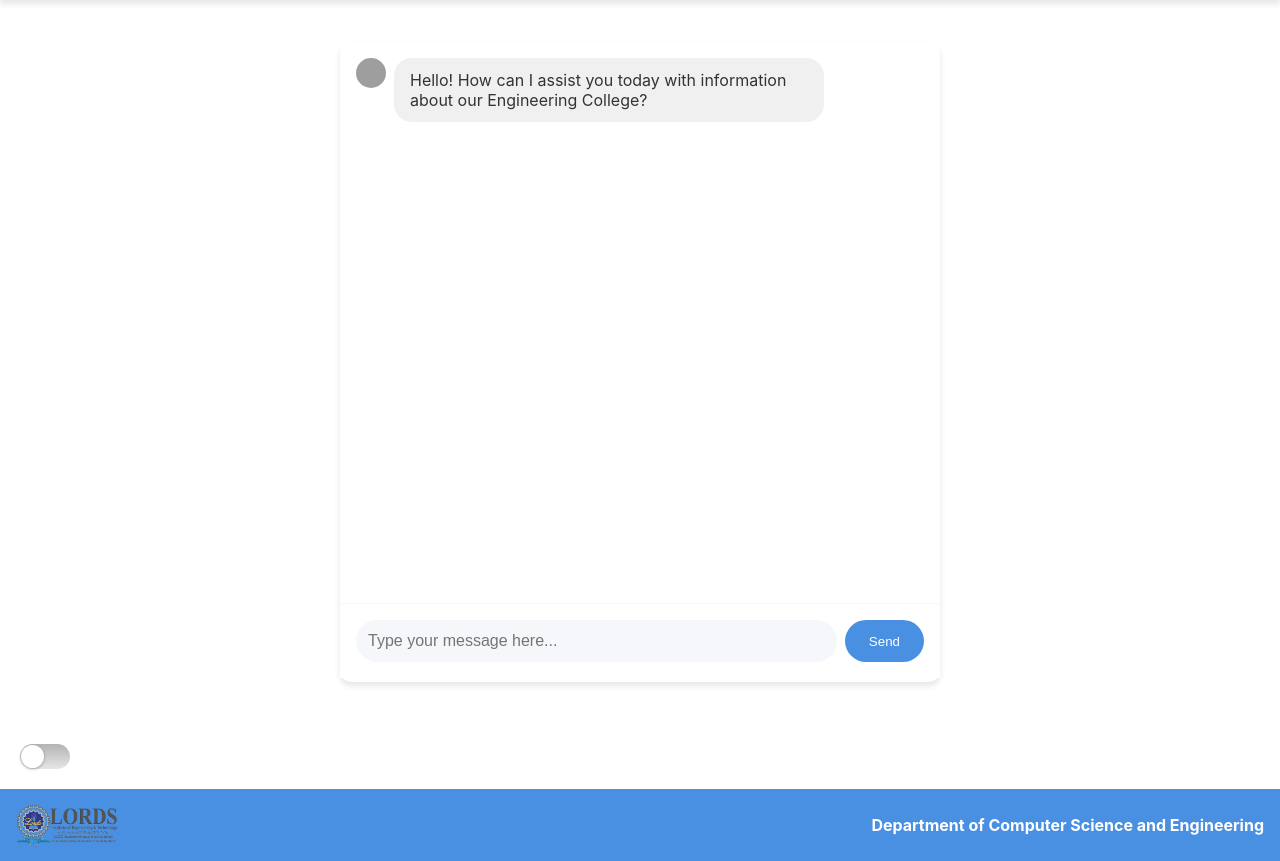
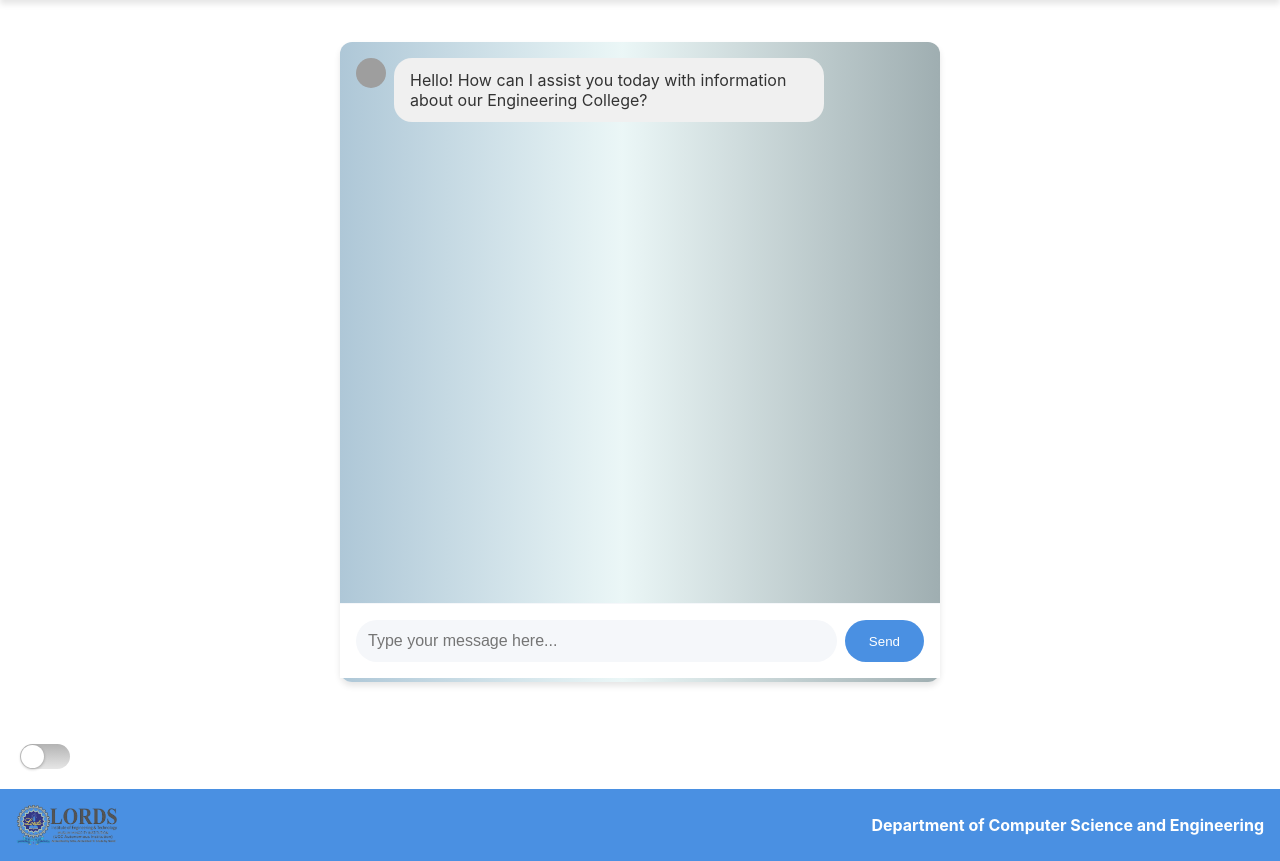
Before and after one commit to sayeedamodi/liet-bot, a Flask app: page / in a window 1280 px wide. Shown: the part 122-983 px from the top of the page. Run offline with Flask 3, Linux system fonts and the light colour scheme; grey boxes are pictures that could not be loaded.

Commit message:
Update index.html

```diff
--- a/templates/index.html
+++ b/templates/index.html
@@ -82,7 +82,8 @@
         }
 
         #chatbox {
-            background: var(--background-color);
+            background: rgb(174,199,215);
+          background: linear-gradient(90deg, rgba(174,199,215,1) 0%, rgba(231, 245, 245, 0.839) 47%, rgb(159, 174, 177) 100%);
             border-radius: 12px;
             box-shadow: var(--shadow);
             width: 100%;
```
